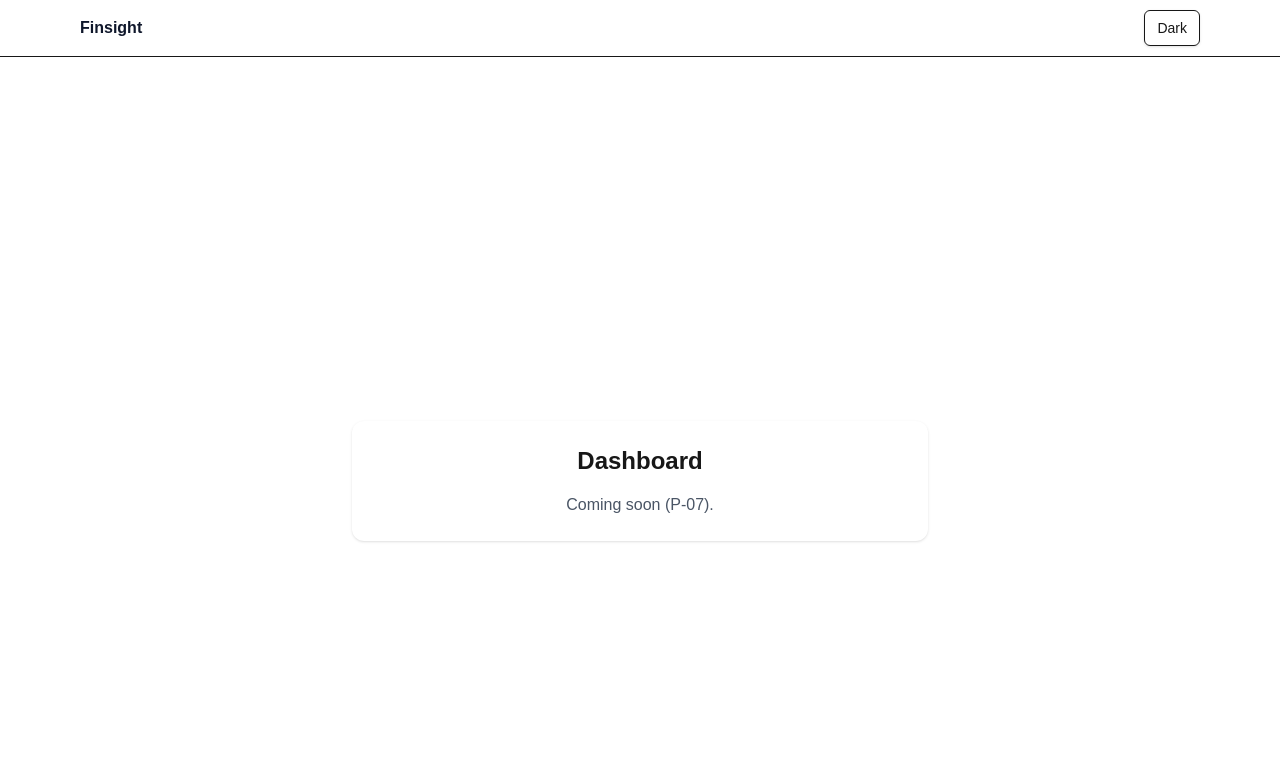
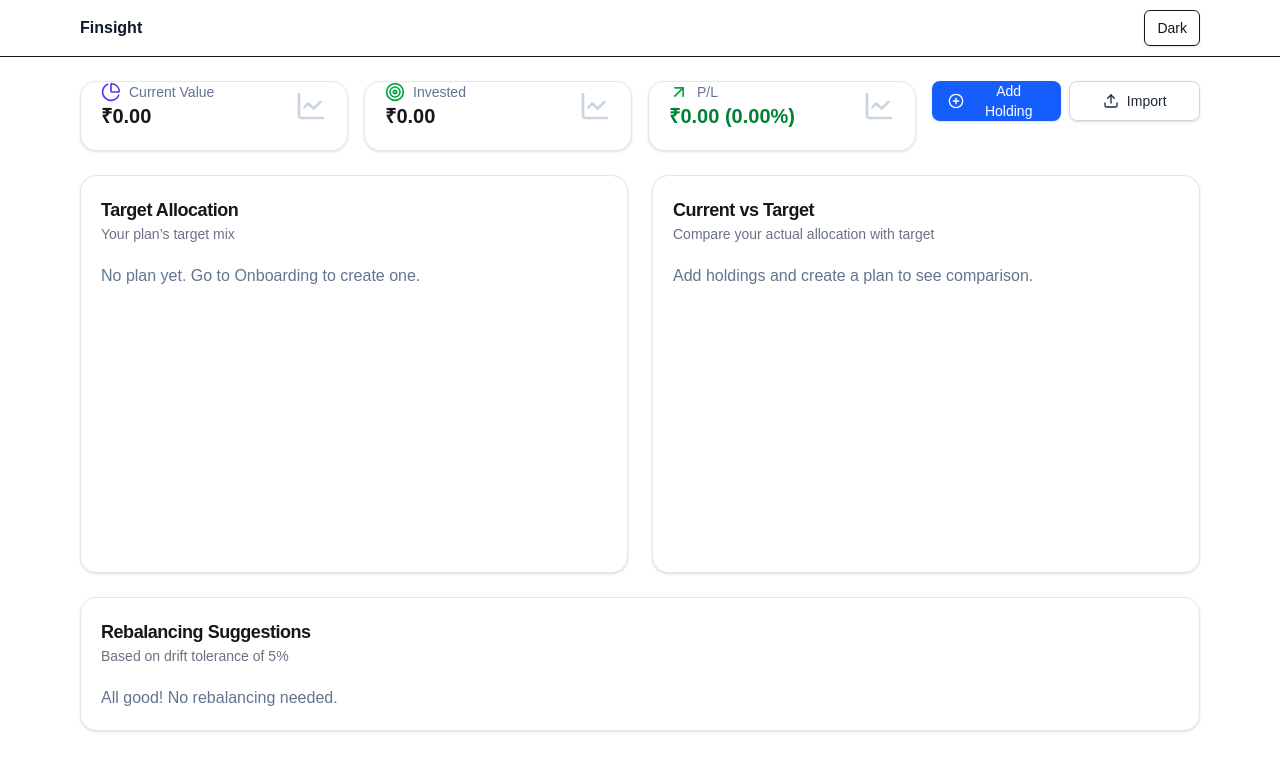
Before and after one commit to arunclementcristiano/finsight, a Next.js app in the folder frontend/: page /PortfolioManagement/Dashboard in a window 1280 px wide. Shown: the top 770 px of the page. Built offline with nearby package versions, Linux system fonts and the light colour scheme.

Commit message:
Implement dashboard with portfolio insights, rebalancing, and charts
Co-authored-by: arunclement007 <arunclement007@gmail.com>

```diff
--- a/frontend/src/app/PortfolioManagement/Dashboard/page.tsx
+++ b/frontend/src/app/PortfolioManagement/Dashboard/page.tsx
@@ -1,10 +1,159 @@
+"use client";
+import React, { useMemo } from "react";
+import { Card, CardContent, CardHeader, CardTitle, CardDescription } from "../../components/Card";
+import { Button } from "../../components/Button";
+import { useApp } from "../../store";
+import { Doughnut, Bar } from "react-chartjs-2";
+import { Chart, ArcElement, Tooltip, Legend, CategoryScale, LinearScale, BarElement } from "chart.js";
+import { formatCurrency, formatNumber } from "../../utils/format";
+import { computeRebalance } from "../domain/rebalance";
+import { ArrowUpRight, ArrowDownRight, PlusCircle, Upload, Target, PieChart, LineChart } from "lucide-react";
+
+Chart.register(ArcElement, Tooltip, Legend, CategoryScale, LinearScale, BarElement);
+
 export default function DashboardPage() {
+	const { holdings, plan, driftTolerancePct, profile } = useApp();
+	const currency = profile.currency || "INR";
+
+	const { totalInvested, totalCurrent, pnl, pnlPct } = useMemo(() => {
+		const invested = holdings.reduce((sum, h) => sum + (h.investedAmount || (h.units && h.price ? h.units * h.price : 0)), 0);
+		const current = holdings.reduce((sum, h) => sum + (h.currentValue || (h.units && h.price ? h.units * h.price : 0)), 0);
+		const p = current - invested;
+		const pPct = invested > 0 ? (p / invested) * 100 : 0;
+		return { totalInvested: invested, totalCurrent: current, pnl: p, pnlPct: pPct };
+	}, [holdings]);
+
+	const donutData = useMemo(() => {
+		if (!plan) return null;
+		return {
+			labels: plan.buckets.map(b => b.class),
+			datasets: [{
+				data: plan.buckets.map(b => b.pct),
+				backgroundColor: ["#3b82f6", "#10b981", "#f59e42", "#fbbf24", "#6366f1", "#ef4444", "#a3e635"],
+				borderWidth: 2,
+				borderColor: "#fff",
+			}],
+		};
+	}, [plan]);
+
+	const { barLabels, barTarget, barActual } = useMemo(() => {
+		if (!plan) return { barLabels: [], barTarget: [], barActual: [] };
+		// Aggregate actual by class
+		const classToValue = new Map<string, number>();
+		for (const h of holdings) {
+			const val = h.currentValue || (h.units && h.price ? h.units * h.price : 0);
+			classToValue.set(h.instrumentClass, (classToValue.get(h.instrumentClass) || 0) + val);
+		}
+		const total = Array.from(classToValue.values()).reduce((a, b) => a + b, 0);
+		const labels = plan.buckets.map(b => b.class);
+		const target = plan.buckets.map(b => b.pct);
+		const actual = labels.map(lbl => total > 0 ? +(((classToValue.get(lbl) || 0) / total) * 100).toFixed(2) : 0);
+		return { barLabels: labels, barTarget: target, barActual: actual };
+	}, [plan, holdings]);
+
+	const barData = {
+		labels: barLabels,
+		datasets: [
+			{ label: "Target %", data: barTarget, backgroundColor: "rgba(59,130,246,0.5)" },
+			{ label: "Actual %", data: barActual, backgroundColor: "rgba(16,185,129,0.5)" },
+		],
+	};
+	const barOptions = {
+		plugins: { legend: { position: "bottom" as const } },
+		responsive: true,
+		maintainAspectRatio: false,
+		scales: { y: { beginAtZero: true, max: 100 } },
+	};
+
+	const rebalance = useMemo(() => plan ? computeRebalance(holdings, plan, driftTolerancePct) : { items: [], totalCurrentValue: 0 }, [holdings, plan, driftTolerancePct]);
+
 	return (
-		<div className="min-h-screen flex items-center justify-center p-6">
-			<div className="max-w-xl w-full bg-white rounded-xl shadow p-6 text-center">
-				<h1 className="text-2xl font-bold mb-4">Dashboard</h1>
-				<p className="text-gray-600">Coming soon (P-07).</p>
+		<div className="space-y-6">
+			<div className="grid grid-cols-1 sm:grid-cols-2 lg:grid-cols-4 gap-4">
+				<KPI title="Current Value" value={formatCurrency(totalCurrent, currency)} icon={<PieChart className="h-5 w-5 text-indigo-600" />} />
+				<KPI title="Invested" value={formatCurrency(totalInvested, currency)} icon={<Target className="h-5 w-5 text-green-600" />} />
+				<KPI title="P/L" value={`${formatCurrency(pnl, currency)} (${formatNumber(pnlPct, 2)}%)`} icon={pnl >= 0 ? <ArrowUpRight className="h-5 w-5 text-green-600" /> : <ArrowDownRight className="h-5 w-5 text-red-600" />} valueClassName={pnl >= 0 ? "text-green-700" : "text-red-700"} />
+				<div className="flex gap-2">
+					<Button className="w-full" leftIcon={<PlusCircle className="h-4 w-4" />} onClick={() => window.location.assign("/PortfolioManagement/AddHolding")}>Add Holding</Button>
+					<Button variant="outline" className="w-full" leftIcon={<Upload className="h-4 w-4" />}>Import</Button>
+				</div>
 			</div>
+
+			<div className="grid grid-cols-1 lg:grid-cols-2 gap-6">
+				<Card>
+					<CardHeader>
+						<CardTitle>Target Allocation</CardTitle>
+						<CardDescription>Your plan’s target mix</CardDescription>
+					</CardHeader>
+					<CardContent>
+						{plan && donutData ? (
+							<div className="mx-auto h-72 max-w-sm"><Doughnut data={donutData} options={{ plugins: { legend: { position: "bottom" as const } }, cutout: "70%" }} /></div>
+						) : (
+							<div className="text-slate-500">No plan yet. Go to Onboarding to create one.</div>
+						)}
+					</CardContent>
+				</Card>
+
+				<Card>
+					<CardHeader>
+						<CardTitle>Current vs Target</CardTitle>
+						<CardDescription>Compare your actual allocation with target</CardDescription>
+					</CardHeader>
+					<CardContent>
+						<div className="h-72">
+							{plan ? (
+								<Bar data={barData} options={barOptions as any} />
+							) : (
+								<div className="text-slate-500">Add holdings and create a plan to see comparison.</div>
+							)}
+						</div>
+					</CardContent>
+				</Card>
+			</div>
+
+			<Card>
+				<CardHeader>
+					<CardTitle>Rebalancing Suggestions</CardTitle>
+					<CardDescription>Based on drift tolerance of {driftTolerancePct}%</CardDescription>
+				</CardHeader>
+				<CardContent>
+					{plan && rebalance.items.length > 0 ? (
+						<div className="grid grid-cols-1 md:grid-cols-2 lg:grid-cols-3 gap-4">
+							{rebalance.items.map(item => (
+								<Card key={item.class}>
+									<CardContent>
+										<div className="flex items-center justify-between">
+											<div>
+												<div className="text-sm text-slate-500">{item.class}</div>
+												<div className="text-lg font-semibold">{item.action} {formatCurrency(item.amount, currency)}</div>
+											</div>
+											<div className="text-sm text-slate-600">{item.actualPct}% → {item.targetPct}%</div>
+										</div>
+									</CardContent>
+								</Card>
+							))}
+						</div>
+					) : (
+						<div className="text-slate-500">All good! No rebalancing needed.</div>
+					)}
+				</CardContent>
+			</Card>
 		</div>
 	);
 }
+
+function KPI({ title, value, icon, valueClassName = "" }: { title: string; value: string; icon?: React.ReactNode; valueClassName?: string }) {
+	return (
+		<Card>
+			<CardContent>
+				<div className="flex items-center justify-between">
+					<div>
+						<div className="text-sm text-slate-500 flex items-center gap-2">{icon}{title}</div>
+						<div className={`text-xl font-semibold ${valueClassName}`}>{value}</div>
+					</div>
+					<LineChart className="h-8 w-8 text-slate-300" />
+				</div>
+			</CardContent>
+		</Card>
+	);
+}
--- /dev/null
+++ b/frontend/src/app/PortfolioManagement/domain/rebalance.ts
@@ -0,0 +1,51 @@
+import type { AllocationPlan, AssetClass } from "./allocationEngine";
+import type { Holding } from "../../store";
+
+export interface RebalanceItem {
+	class: AssetClass;
+	targetPct: number;
+	actualPct: number;
+	driftPct: number; // actual - target
+	action: "Increase" | "Reduce";
+	amount: number; // absolute currency amount to move
+}
+
+function valueOfHolding(h: Holding): number {
+	if (typeof h.currentValue === "number") return h.currentValue;
+	if (typeof h.units === "number" && typeof h.price === "number") return h.units * h.price;
+	if (typeof h.investedAmount === "number") return h.investedAmount;
+	return 0;
+}
+
+export function computeRebalance(holdings: Holding[], plan: AllocationPlan, driftTolerancePct: number): { items: RebalanceItem[]; totalCurrentValue: number } {
+	const totalCurrentValue = holdings.reduce((sum, h) => sum + valueOfHolding(h), 0);
+	const classToValue = new Map<AssetClass, number>();
+	for (const h of holdings) {
+		const v = valueOfHolding(h);
+		const key = h.instrumentClass;
+		classToValue.set(key, (classToValue.get(key) || 0) + v);
+	}
+	const classes = new Set<AssetClass>([
+		...plan.buckets.map(b => b.class),
+		...Array.from(classToValue.keys()),
+	]);
+	const items: RebalanceItem[] = [];
+	for (const cls of classes) {
+		const target = plan.buckets.find(b => b.class === cls)?.pct ?? 0;
+		const actualPct = totalCurrentValue > 0 ? ((classToValue.get(cls) || 0) / totalCurrentValue) * 100 : 0;
+		const drift = +(actualPct - target).toFixed(2);
+		if (Math.abs(drift) < driftTolerancePct) continue;
+		const deltaPct = target - actualPct;
+		const amount = +(totalCurrentValue * (Math.abs(deltaPct) / 100)).toFixed(2);
+		items.push({
+			class: cls,
+			targetPct: +(target.toFixed(2)),
+			actualPct: +(actualPct.toFixed(2)),
+			driftPct: drift,
+			action: deltaPct > 0 ? "Increase" : "Reduce",
+			amount,
+		});
+	}
+	items.sort((a, b) => b.amount - a.amount);
+	return { items, totalCurrentValue };
+}
```
